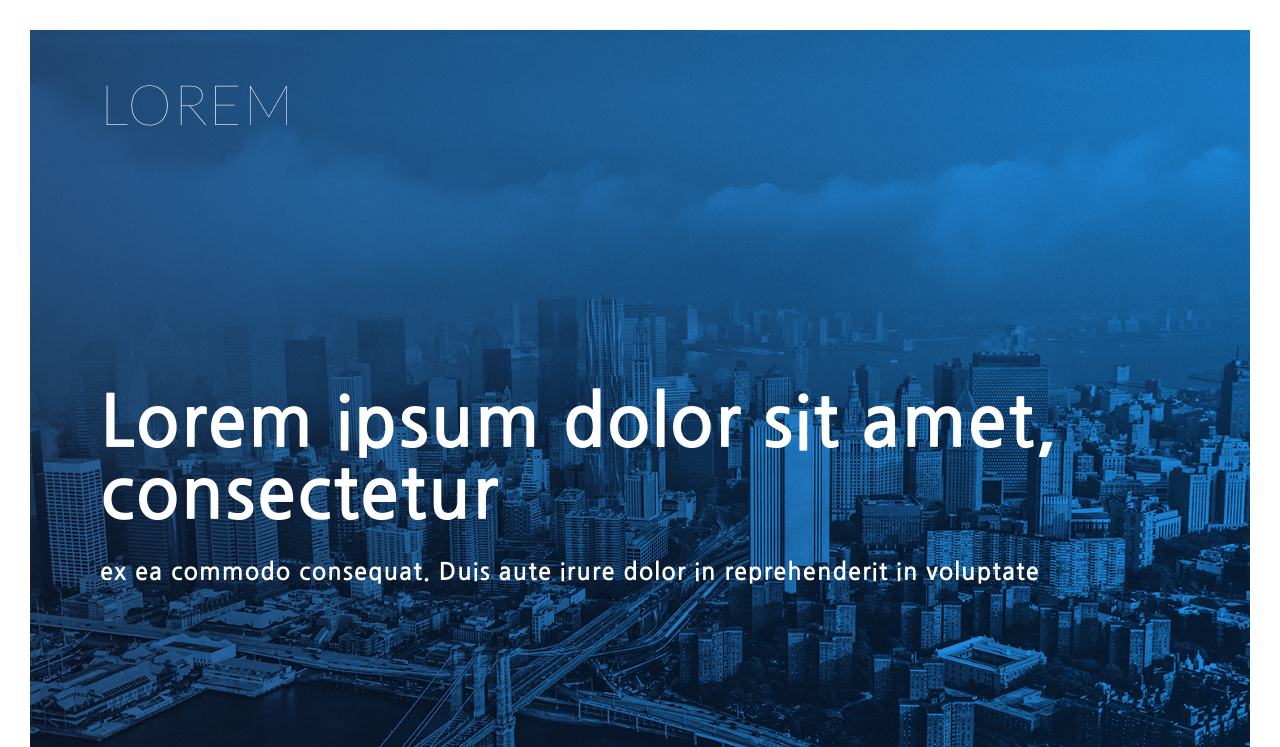
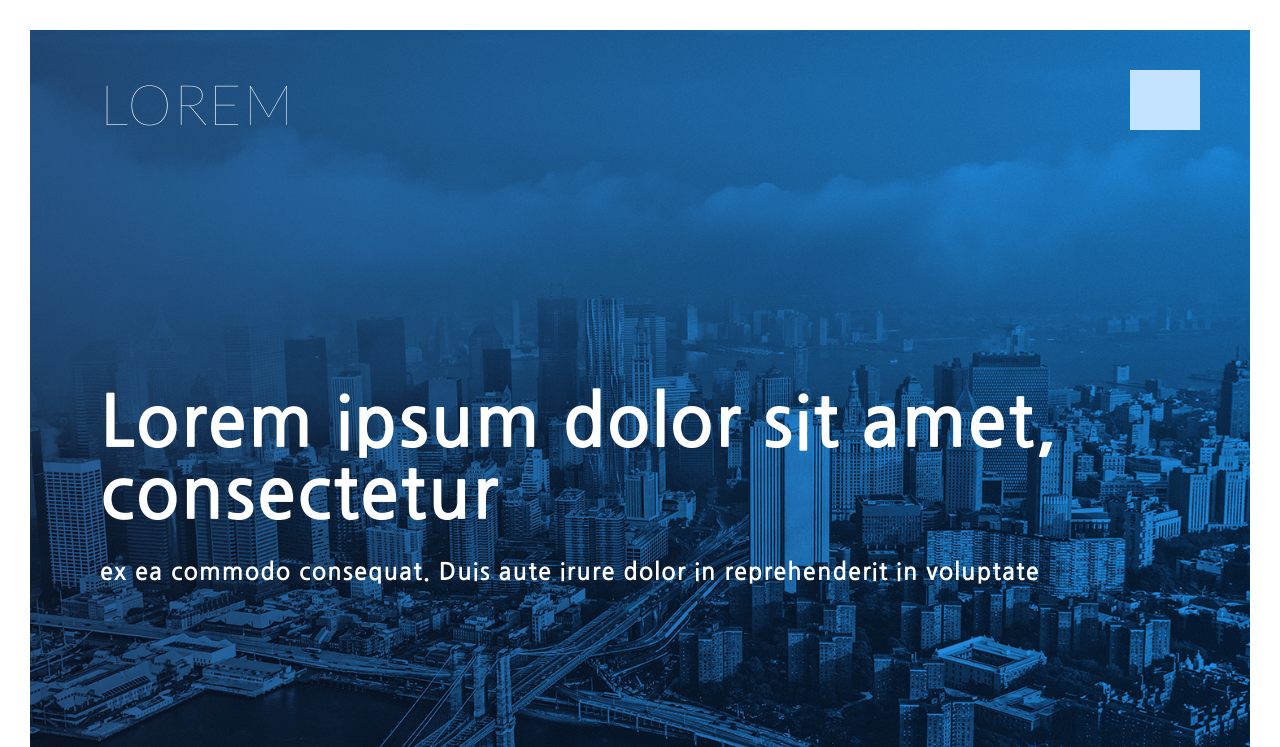
Before and after one commit to whoo3474/LoremSassProject, a plain HTML site: page index.html in a window 1280 px wide. Shown: the top 747 px of the page. Drawn offline with Linux system fonts and the light colour scheme.

Commit message:
nav menu start

```diff
--- a/index.html
+++ b/index.html
@@ -8,6 +8,15 @@
   <title>Lorem</title>
 </head>
 <body>
+
+  <nav class="nav">
+    <input type="checkbox" class="nav-checkbox" id="nav-toggle">
+    <label for="nav-toggle" class="nav-button">
+      <span class="nav-icon">&nbsp</span>
+    </label>
+
+    <div class="nav-bg">&nbsp</div>
+  </nav>
 
   <header>
     <div id="logo-text">Lorem</div>
--- /dev/null
+++ b/sass/components/_nav.scss
@@ -0,0 +1,30 @@
+.nav {
+  &-checkbox{
+    display: none;
+  }
+  &-button{
+    background-color: #c4e3ff;
+    width:7rem;
+    height : 6rem;
+    position:fixed;
+    top:7rem;
+    right: 8rem;
+    z-index: 2000;
+  }
+
+  &-bg{
+    background-color: #f00;
+    width:7rem;
+    height : 6rem;
+    position:fixed;
+    top:7rem;
+    right: 8rem;
+    z-index: 1000;
+
+    transition: all 1s;
+  }
+
+  &-checkbox:checked ~ &-bg{
+    transform : scale(80);
+  }
+}
--- a/sass/index.scss
+++ b/sass/index.scss
@@ -7,6 +7,7 @@
 @import "base/utilities";
 
 @import "components/button";
+@import "components/nav";
 
 @import "layout/header";
 @import "layout/main";
```
Also changed, not shown: css/index.css, 1 other file.
